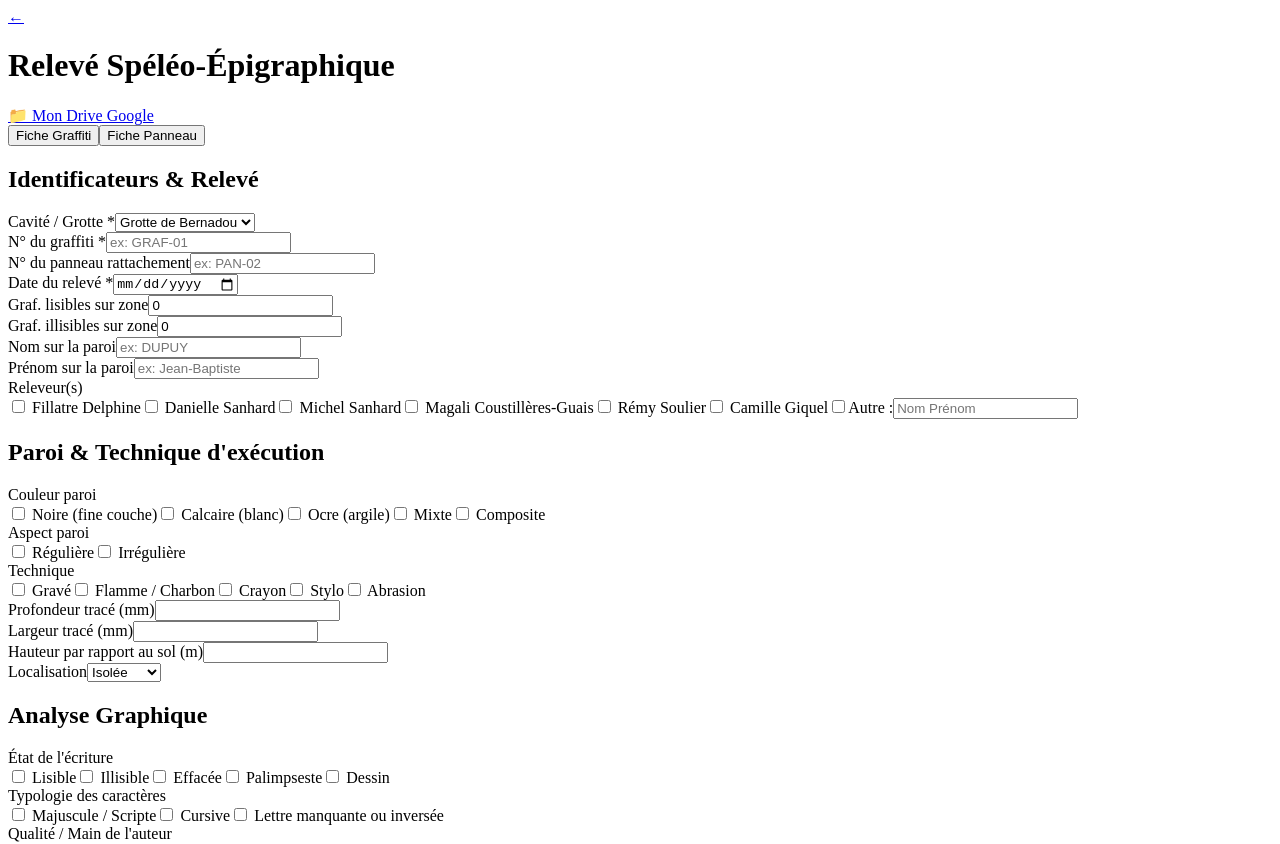
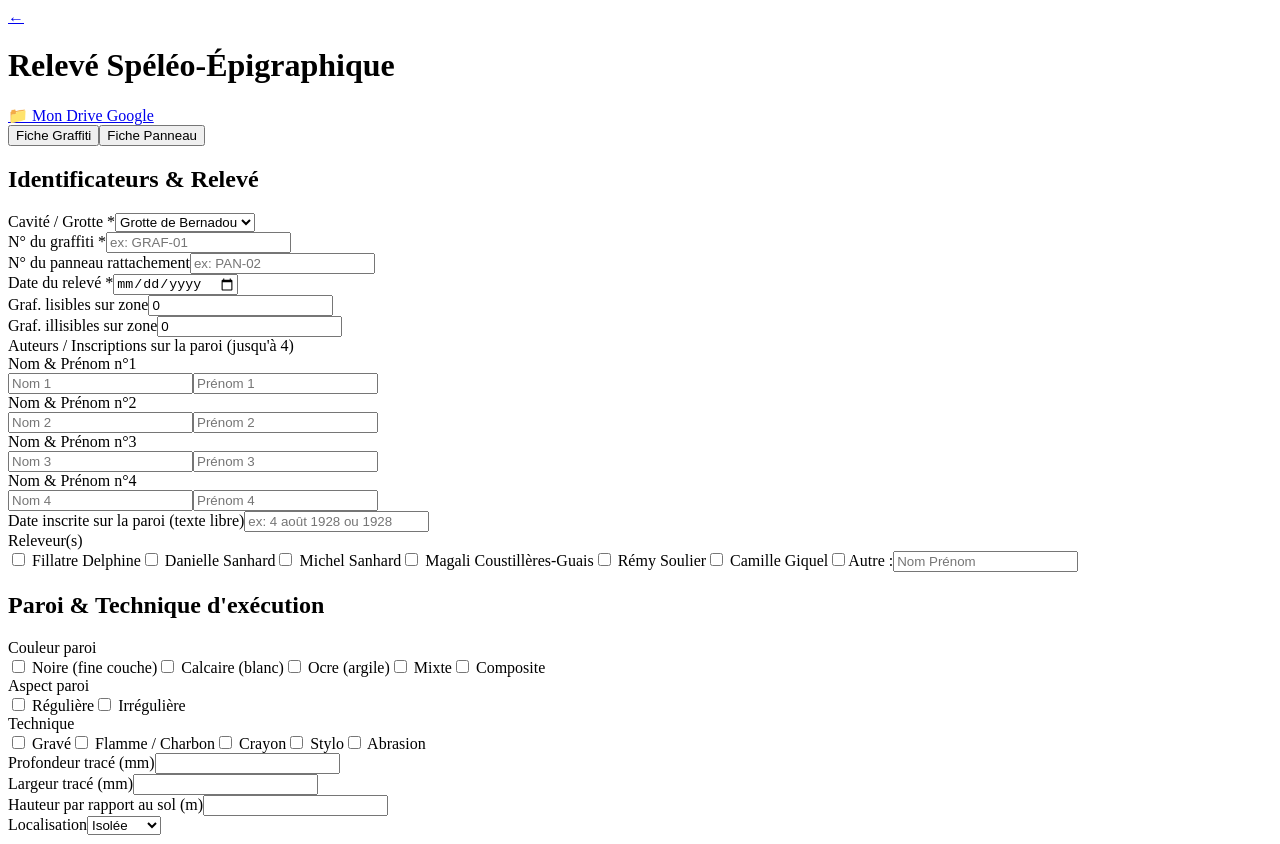
Before and after one commit to Bernadou1914/grotte-bernadou-archives, a Next.js app: page /saisie in a window 1280 px wide. Shown: the top 844 px of the page. Built offline with nearby package versions, Linux system fonts and the light colour scheme.

Commit message:
Enhance inscriptions section with multiple authors
Added multiple author input fields and a free text date input for inscriptions on the wall.

```diff
--- a/app/saisie/page.tsx
+++ b/app/saisie/page.tsx
@@ -90,14 +90,51 @@ export default function SaisiePage() {
                 <label className="block text-xs font-semibold mb-1">Graf. illisibles sur zone</label>
                 <input type="number" defaultValue="0" className="w-full p-2 border border-[#D8C7B3] rounded-md bg-white text-sm" />
               </div>
-              <div>
-                <label className="block text-xs font-semibold mb-1">Nom sur la paroi</label>
-                <input type="text" placeholder="ex: DUPUY" className="w-full p-2 border border-[#D8C7B3] rounded-md bg-white text-sm" />
+            </div>
+
+            {/* BLOCS AUTEURS MULTIPLES SUR LA PAROI (Jusqu'à 4) */}
+            <div className="p-4 bg-white rounded-md border border-[#D8C7B3] space-y-3">
+              <label className="block text-xs font-bold text-[#8C4327]">Auteurs / Inscriptions sur la paroi (jusqu'à 4)</label>
+
+              <div className="grid grid-cols-1 md:grid-cols-2 gap-3">
+                <div className="p-2 bg-[#FAF7F0] rounded border border-[#E3D7C5]">
+                  <span className="text-[10px] font-bold text-[#8C4327] block mb-1">Nom & Prénom n°1</span>
+                  <div className="grid grid-cols-2 gap-2">
+                    <input type="text" placeholder="Nom 1" className="p-1.5 border border-[#D8C7B3] rounded bg-white text-xs" />
+                    <input type="text" placeholder="Prénom 1" className="p-1.5 border border-[#D8C7B3] rounded bg-white text-xs" />
+                  </div>
+                </div>
+
+                <div className="p-2 bg-[#FAF7F0] rounded border border-[#E3D7C5]">
+                  <span className="text-[10px] font-bold text-[#8C4327] block mb-1">Nom & Prénom n°2</span>
+                  <div className="grid grid-cols-2 gap-2">
+                    <input type="text" placeholder="Nom 2" className="p-1.5 border border-[#D8C7B3] rounded bg-white text-xs" />
+                    <input type="text" placeholder="Prénom 2" className="p-1.5 border border-[#D8C7B3] rounded bg-white text-xs" />
+                  </div>
+                </div>
+
+                <div className="p-2 bg-[#FAF7F0] rounded border border-[#E3D7C5]">
+                  <span className="text-[10px] font-bold text-[#8C4327] block mb-1">Nom & Prénom n°3</span>
+                  <div className="grid grid-cols-2 gap-2">
+                    <input type="text" placeholder="Nom 3" className="p-1.5 border border-[#D8C7B3] rounded bg-white text-xs" />
+                    <input type="text" placeholder="Prénom 3" className="p-1.5 border border-[#D8C7B3] rounded bg-white text-xs" />
+                  </div>
+                </div>
+
+                <div className="p-2 bg-[#FAF7F0] rounded border border-[#E3D7C5]">
+                  <span className="text-[10px] font-bold text-[#8C4327] block mb-1">Nom & Prénom n°4</span>
+                  <div className="grid grid-cols-2 gap-2">
+                    <input type="text" placeholder="Nom 4" className="p-1.5 border border-[#D8C7B3] rounded bg-white text-xs" />
+                    <input type="text" placeholder="Prénom 4" className="p-1.5 border border-[#D8C7B3] rounded bg-white text-xs" />
+                  </div>
+                </div>
               </div>
-              <div>
-                <label className="block text-xs font-semibold mb-1">Prénom sur la paroi</label>
-                <input type="text" placeholder="ex: Jean-Baptiste" className="w-full p-2 border border-[#D8C7B3] rounded-md bg-white text-sm" />
-              </div>
+            </div>
+
+            {/* DATE SAISIE LIBRE SUR LA PAROI */}
+            <div>
+              <label className="block text-xs font-semibold mb-1">Date inscrite sur la paroi (texte libre)</label>
+              <input type="text" placeholder="ex: 4 août 1928 ou 1928" className="w-full p-2 border border-[#D8C7B3] rounded-md bg-white text-sm" />
             </div>
 
             <div>
```
